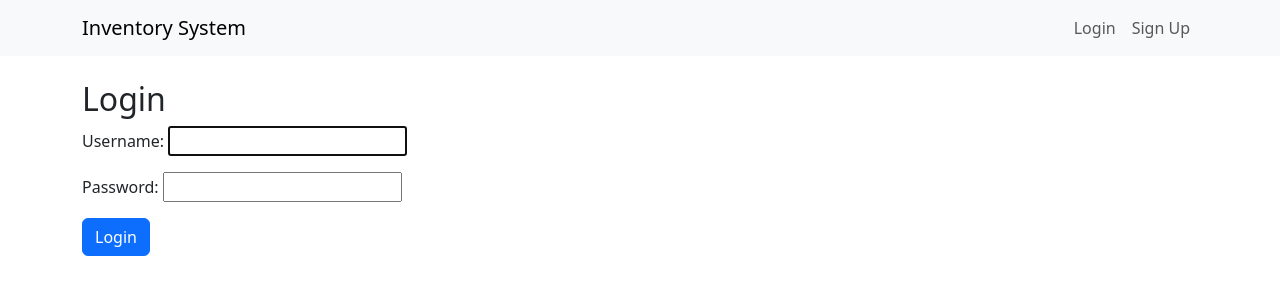
After one commit to Kissooo/Kissooo, a Django app: a page that uses inventory_app/templates/base.html in a window 1280 px wide. The commit adds this page. Shown: the top 300 px of the page. Run offline with Django 4.2, Linux system fonts and the light colour scheme.

Commit message:
Feat: Implement User Authentication and Fix Delete Flow
This commit introduces a complete user authentication system and fixes a bug in the delete functionality.

Authentication Feature:
- Users can now sign up for a new account and log in/out.
- Inventory management pages are protected and require login.
- The navigation bar now dynamically shows user status and auth links.

Bug Fix:
- Corrected the delete process to require user confirmation. The delete button on the item list now leads to a confirmation page before the item is deleted. This addresses the issue found in the previous code review.

```diff
--- a/inventory/settings.py
+++ b/inventory/settings.py
@@ -124,3 +124,8 @@ STATIC_URL = "static/"
 # https://docs.djangoproject.com/en/4.2/ref/settings/#default-auto-field
 
 DEFAULT_AUTO_FIELD = "django.db.models.BigAutoField"
+
+# Authentication settings
+LOGIN_URL = 'login'
+LOGIN_REDIRECT_URL = 'item_list'
+LOGOUT_REDIRECT_URL = 'item_list'
--- a/inventory/urls.py
+++ b/inventory/urls.py
@@ -17,8 +17,11 @@ Including another URLconf
 
 from django.contrib import admin
 from django.urls import path, include
+from inventory_app import views as inventory_views
 
 urlpatterns = [
     path("admin/", admin.site.urls),
+    path("accounts/signup/", inventory_views.signup, name="signup"),
+    path("accounts/", include("django.contrib.auth.urls")),
     path("", include("inventory_app.urls")),
 ]
--- a/inventory_app/templates/base.html
+++ b/inventory_app/templates/base.html
@@ -7,7 +7,32 @@
     <link href="https://cdn.jsdelivr.net/npm/bootstrap@5.3.0/dist/css/bootstrap.min.css" rel="stylesheet">
 </head>
 <body>
-    <div class="container">
+    <nav class="navbar navbar-expand-lg navbar-light bg-light">
+        <div class="container">
+            <a class="navbar-brand" href="{% url 'item_list' %}">Inventory System</a>
+            <div class="collapse navbar-collapse">
+                <ul class="navbar-nav ms-auto">
+                    {% if user.is_authenticated %}
+                        <li class="nav-item">
+                            <span class="nav-link">Hello, {{ user.username }}!</span>
+                        </li>
+                        <li class="nav-item">
+                            <a class="nav-link" href="{% url 'logout' %}">Logout</a>
+                        </li>
+                    {% else %}
+                        <li class="nav-item">
+                            <a class="nav-link" href="{% url 'login' %}">Login</a>
+                        </li>
+                        <li class="nav-item">
+                            <a class="nav-link" href="{% url 'signup' %}">Sign Up</a>
+                        </li>
+                    {% endif %}
+                </ul>
+            </div>
+        </div>
+    </nav>
+
+    <div class="container mt-4">
         {% block content %}
         {% endblock %}
     </div>
--- a/inventory_app/templates/item_list.html
+++ b/inventory_app/templates/item_list.html
@@ -36,10 +36,7 @@
                     <td>{{ item.quantity }}</td>
                     <td>
                         <a href="{% url 'item_update' item.pk %}" class="btn btn-sm btn-warning">Edit</a>
-                        <form action="{% url 'item_delete' item.pk %}" method="post" style="display:inline;">
-                            {% csrf_token %}
-                            <button type="submit" class="btn btn-sm btn-danger">Delete</button>
-                        </form>
+                        <a href="{% url 'item_delete' item.pk %}" class="btn btn-sm btn-danger">Delete</a>
                     </td>
                 </tr>
             {% endfor %}
--- /dev/null
+++ b/inventory_app/templates/registration/login.html
@@ -0,0 +1,10 @@
+{% extends "base.html" %}
+
+{% block content %}
+  <h2>Login</h2>
+  <form method="post">
+    {% csrf_token %}
+    {{ form.as_p }}
+    <button type="submit" class="btn btn-primary">Login</button>
+  </form>
+{% endblock %}
```
Also changed, not shown: inventory_app/forms.py (+7 -0 lines), inventory_app/templates/registration/signup.html (added, +10 -0 lines), inventory_app/views.py (+17 -1 lines), db.sqlite3.
